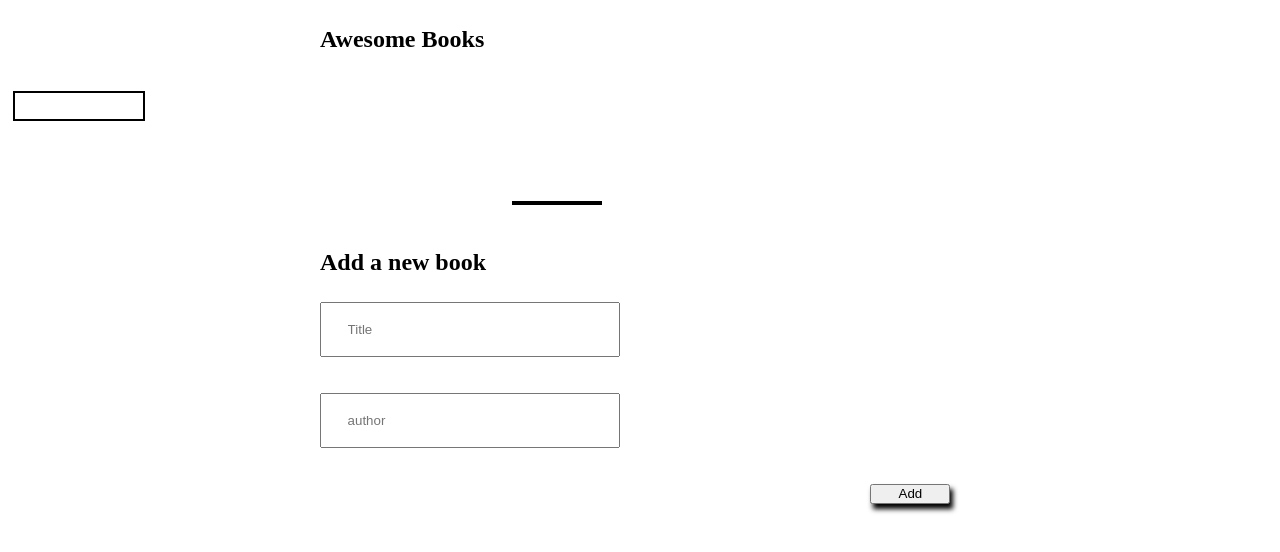
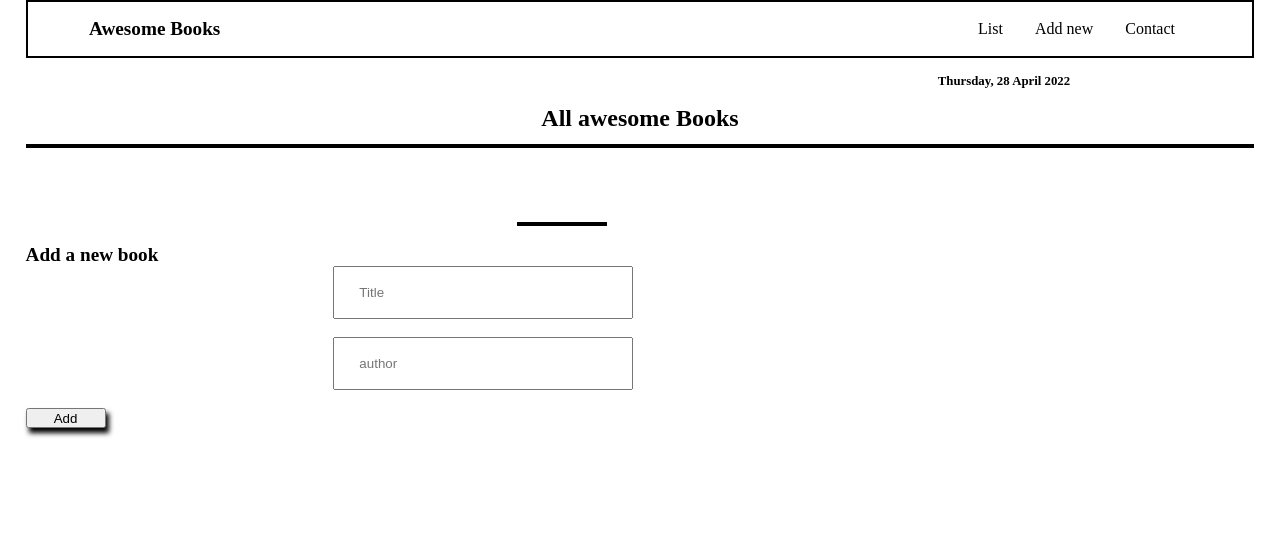
Before and after one commit to bizip/awesome-books, a website: page index.html in a window 1280 px wide. Drawn offline with Linux system fonts and the light colour scheme.

Commit message:
Add style for all awosome book section

```diff
--- a/index.html
+++ b/index.html
@@ -10,8 +10,19 @@
 </head>
 
 <body>
-    <section>
-        <h1>Awesome Books</h1>
+    <nav>
+        <h2>Awesome Books</h2>
+        <ul>
+            <li><a href="#">List</a></li>
+            <li><a href="#">Add new</a></li>
+            <li><a href="#">Contact</a></li>
+        </ul>
+    </nav>
+    <div class="date">
+        <p>Thursday, 28 April 2022</p>
+    </div>
+    <section class="all-books">
+        <h1>All awesome Books</h1>
         <article id="book-list">
 
         </article>
--- a/main.css
+++ b/main.css
@@ -3,8 +3,74 @@
   margin: 0;
   box-sizing: border-box;
 }
+html{
+    font-size: 100%;
+}
+body{
+    padding:0 2% ;
+}
+nav{
+    display: flex;
+    justify-content: space-between;
+    padding:1rem 5%;
+    border: 2px solid black;
+}
+nav ul{
+    display: flex;
+    flex-direction: row;
+    list-style: none;
+    align-items: center;
+}
+nav ul li{
+    padding: 0 1rem;
+}
+nav ul li a{
+    text-decoration: none;
+    color: black;
+    font-weight: 500;
+}
+nav ul li a:hover{
+    color: rgb(17, 193, 233);
+}
+.date{
+padding: 0;
+display: flex;
+justify-content: right;
+width: 100%;
+padding:1rem 15%;
+}
+div.date p{
+    font-size: .8rem;
+  font-weight: bold;
+}
+h2{
+font-size: 1.2rem;
+}
+.all-books{
+    display: flex;
+    flex-direction: column;
+    align-items: center;
+}
+.dark{
+    background-color: grey;
+}
+#book-list {
+    border: 2px solid black;
+    width: 100%;
+    display: inline-flex;
+    flex-direction: column;
+    /* padding: 1% 1%; */
+    margin: 1%;
+  }
 
-@media screen and (min-width: 500px) {
+  #book-list div{
+      display: flex;
+      flex-direction: row;
+      justify-content: space-around;
+      padding: 1rem;
+      margin: 0;
+  }
+/* @media screen and (min-width: 500px) {
   div {
     width: 98vw;
     display: flex;
@@ -23,16 +89,16 @@
   form {
     display: flex;
     flex-direction: column;
-    justify-content: center;
+    justify-content: space-between;
   }
-
+/*
   h1 {
     padding: 2% 25%;
   }
 
   h2 {
     padding: 2% 25%;
-  }
+  } */
 
   form #title {
     width: 300px;
@@ -61,11 +127,11 @@
   #btn {
     width: 80px;
     height: 20px;
-    margin-left: 68%;
+    /* margin-left: 68%; */
     box-shadow: 3px 5px 5px black;
   }
 
   .remove-button {
     box-shadow: 3px 5px 5px black;
   }
-}
+} */
--- a/main.js
+++ b/main.js
@@ -7,7 +7,7 @@ class Book {
         const bookList = document.getElementById('book-list');
         bookList.innerHTML = '';
         bookList.innerHTML += this.bookStore.map(
-      (el) => ` <div>
+            (el, index) => ` <div class="${index % 2 === 0 ? "dark" : ''}">
             <h4>${el.title}</h4>
             <p>${el.author}</p>
             <button type="button" id=${el.id} class='remove-button'>Remove</button>
```
Lines whose indentation alone changed are shown as unchanged.
